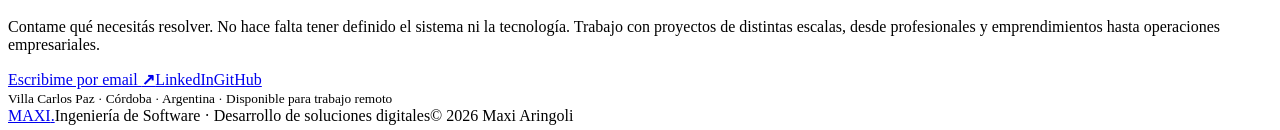
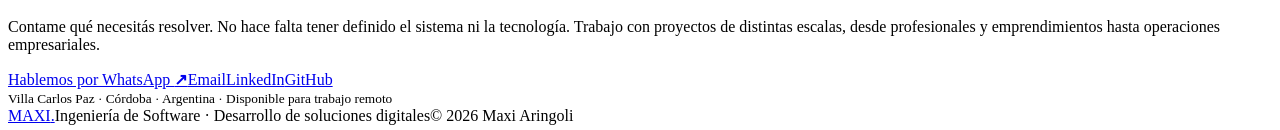
Before and after one commit to MaxiAringoli/maxiaringoli-portfolio, a React (Vite) app: page / in a window 1280 px wide. Shown: the part 5539-5669 px from the top of the page. Built offline with nearby package versions, Linux system fonts and the light colour scheme; the HTML template or start-up script is replaced by a standard one.

Commit message:
feat: add WhatsApp contact CTA

```diff
--- a/src/App.tsx
+++ b/src/App.tsx
@@ -28,6 +28,8 @@ const techGroups = [
   ['Integraciones', 'WhatsApp Business · Firebase · Webhooks · APIs de terceros'],
   ['Operación', 'Linux · Nginx · Docker · GitHub Actions · Backups · SSL/TLS'],
 ]
+
+const whatsappUrl = 'https://wa.me/5492944319056?text=Hola%20Maxi%2C%20vi%20tu%20portfolio%20y%20quer%C3%ADa%20consultarte%20por%20un%20proyecto.'
 
 function App() {
   return (
@@ -69,7 +71,7 @@ function App() {
 
         <section className="section about" id="sobre-mi"><div className="portrait"><img src="/images/maxi-aringoli-portfolio.png" alt="Maxi Aringoli, ingeniero y desarrollador Full Stack" loading="lazy" decoding="async"/><span className="portrait-label">MAXI ARINGOLI<br/><small>INGENIERÍA · SOFTWARE</small></span></div><div className="about-copy"><p className="eyebrow">Sobre mí</p><h2>Ingeniería detrás del código.</h2><p className="about-lead">Soy Maxi Aringoli, ingeniero y desarrollador de software. Trabajo profesionalmente en sistemas desde 2006 y durante mi carrera formé parte de equipos de Epson, BCRA, INVAP y Mercado Libre, además de proyectos para Federación Patronal e Interbanking.</p><p>Dos décadas trabajando en equipo y desarrollando sistemas me enseñaron que el software no termina cuando el código funciona. Tiene que poder usarse, mantenerse, evolucionar y acompañar una necesidad real. Hoy llevo ese criterio a cada proyecto, sin importar su escala.</p><div className="about-values"><span><b>20 años</b>Experiencia profesional</span><span><b>Full Stack</b>Producto completo</span><span><b>End-to-end</b>Idea a producción</span></div><a className="about-link" href="https://www.linkedin.com/in/maxiaringoli/" target="_blank" rel="noreferrer">LinkedIn ↗</a></div></section>
 
-        <section className="contact section-narrow" id="contacto"><p className="eyebrow">Empecemos una conversación</p><h2>¿Hay algo que tu negocio podría hacer <span>mejor con software?</span></h2><p>Contame qué necesitás resolver. No hace falta tener definido el sistema ni la tecnología. Trabajo con proyectos de distintas escalas, desde profesionales y emprendimientos hasta operaciones empresariales.</p><div className="contact-actions"><a className="button button-primary" href="mailto:maxiaringoli@gmail.com">Escribime por email <b>↗</b></a><a className="button button-ghost" href="https://www.linkedin.com/in/maxiaringoli/" target="_blank" rel="noreferrer">LinkedIn</a><a className="button button-ghost" href="https://github.com/MaxiAringoli" target="_blank" rel="noreferrer">GitHub</a></div><small>Villa Carlos Paz · Córdoba · Argentina · Disponible para trabajo remoto</small></section>
+        <section className="contact section-narrow" id="contacto"><p className="eyebrow">Empecemos una conversación</p><h2>¿Hay algo que tu negocio podría hacer <span>mejor con software?</span></h2><p>Contame qué necesitás resolver. No hace falta tener definido el sistema ni la tecnología. Trabajo con proyectos de distintas escalas, desde profesionales y emprendimientos hasta operaciones empresariales.</p><div className="contact-actions"><a className="button button-primary" href={whatsappUrl} target="_blank" rel="noreferrer">Hablemos por WhatsApp <b>↗</b></a><a className="button button-ghost" href="mailto:maxiaringoli@gmail.com">Email</a><a className="button button-ghost" href="https://www.linkedin.com/in/maxiaringoli/" target="_blank" rel="noreferrer">LinkedIn</a><a className="button button-ghost" href="https://github.com/MaxiAringoli" target="_blank" rel="noreferrer">GitHub</a></div><small>Villa Carlos Paz · Córdoba · Argentina · Disponible para trabajo remoto</small></section>
       </main>
       <footer><a className="brand" href="#inicio">MAXI<span>.</span></a><span>Ingeniería de Software · Desarrollo de soluciones digitales</span><span>© 2026 Maxi Aringoli</span></footer>
     </div>
```
